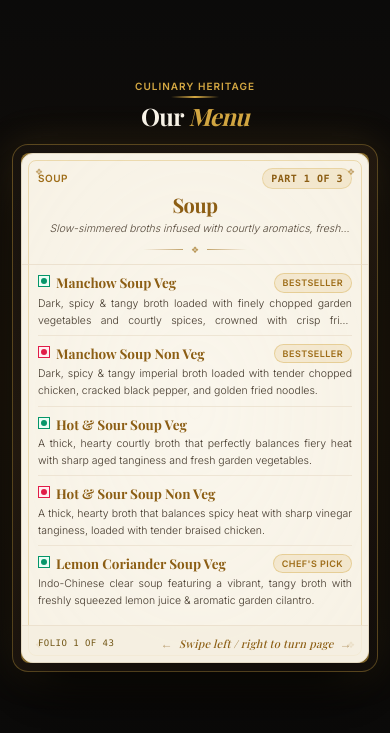
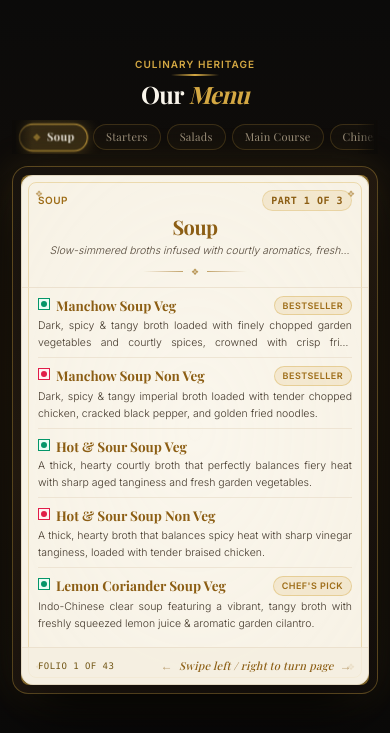
Before and after one commit to ronit0000/Mehfil_Cafe, a React (Vite) app: page / in a window 390 px wide. Shown: the part 2911-3644 px from the top of the page. Built offline with nearby package versions, Linux system fonts and the light colour scheme; a web font is replaced by a local one.

Commit message:
feat(menu): add royal category quick-jump buttons and smooth navigation

```diff
--- a/src/components/Menu.jsx
+++ b/src/components/Menu.jsx
@@ -1,5 +1,5 @@
 // src/components/Menu.jsx
-import { useState, useRef, useMemo } from 'react';
+import { useState, useRef, useMemo, useEffect } from 'react';
 import { motion, AnimatePresence, useInView } from 'framer-motion';
 import { menuPages } from '../data/menuData';
 
@@ -50,9 +50,30 @@ function RoyalBadge({ text }) {
   );
 }
 
+// Curated button labels for the quick-jump ribbon
+const categoryButtons = [
+  { title: 'Soup',                      label: 'Soup' },
+  { title: 'Starters And Appetizers',   label: 'Starters' },
+  { title: 'Salads',                    label: 'Salads' },
+  { title: 'Main Course Indian',        label: 'Main Course' },
+  { title: 'Chinese Rice And Noodles',  label: 'Chinese' },
+  { title: 'Grilled',                   label: 'Grilled' },
+  { title: 'Rice And Biriyani',         label: 'Biryani & Rice' },
+  { title: 'Dal',                       label: 'Dal' },
+  { title: 'Burgers',                   label: 'Burgers' },
+  { title: 'Pizza',                     label: 'Pizza' },
+  { title: 'Sandwich',                  label: 'Sandwich' },
+  { title: 'Pasta',                     label: 'Pasta' },
+  { title: 'Dessert',                   label: 'Dessert' },
+  { title: 'BEVERAGES',                 label: 'Beverages' },
+  { title: 'Indian Breads',             label: 'Breads' },
+  { title: 'Sides',                     label: 'Sides' },
+];
+
 export default function Menu() {
   const sectionRef = useRef(null);
   const inView = useInView(sectionRef, { once: true, margin: '-60px' });
+  const categoryBarRef = useRef(null);
 
   // Chunk items into clean folios of at most 5 items per page.
   // This completely eliminates internal vertical scrolling, ensuring the user is NEVER trapped
@@ -76,12 +97,49 @@ export default function Menu() {
     return list;
   }, []);
 
+  // Precompute the starting folio index for each category
+  const categoryStartIndices = useMemo(() => {
+    const map = {};
+    folios.forEach((folio, idx) => {
+      if (map[folio.categoryTitle] === undefined) {
+        map[folio.categoryTitle] = idx;
+      }
+    });
+    return map;
+  }, [folios]);
+
   const totalPages = folios.length;
   const [currentPage, setCurrentPage] = useState(0);
   const [flipDirection, setFlipDirection] = useState(1);
 
   const touchStartX = useRef(0);
   const touchStartY = useRef(0);
+
+  // Active category title for styling the buttons
+  const activeCategoryTitle = folios[currentPage]?.categoryTitle;
+
+  // Jump directly to the first page of any category
+  const jumpToCategory = (catTitle) => {
+    const targetIndex = categoryStartIndices[catTitle];
+    if (targetIndex !== undefined && targetIndex !== currentPage) {
+      setFlipDirection(targetIndex > currentPage ? 1 : -1);
+      setCurrentPage(targetIndex);
+    }
+  };
+
+  // Keep active button scrolled into center of the ribbon
+  useEffect(() => {
+    if (!activeCategoryTitle || !categoryBarRef.current) return;
+    const btnId = `cat-btn-${activeCategoryTitle.replace(/\s+/g, '-')}`;
+    const btnEl = document.getElementById(btnId);
+    if (btnEl) {
+      btnEl.scrollIntoView({
+        behavior: 'smooth',
+        block: 'nearest',
+        inline: 'center',
+      });
+    }
+  }, [activeCategoryTitle]);
 
   // Turn forward (swipe left / drag left)
   const turnNext = () => {
@@ -110,8 +168,7 @@ export default function Menu() {
     const diffY = touchStartY.current - e.changedTouches[0].clientY;
 
     // Detect horizontal swipe gesture:
-    // Only turn pages if the swipe is predominantly horizontal (at least 1.5x more horizontal than vertical)
-    // This allows the user to scroll the website vertically without accidentally flipping pages!
+    // Only turn pages if the swipe is predominantly horizontal
     if (Math.abs(diffX) > Math.abs(diffY) * 1.4 && Math.abs(diffX) > 35) {
       if (diffX > 0) {
         turnNext();
@@ -186,7 +243,7 @@ export default function Menu() {
           initial={{ opacity: 0, y: 15 }}
           animate={inView ? { opacity: 1, y: 0 } : {}}
           transition={{ duration: 0.6, ease: [0.22, 1, 0.36, 1] }}
-          className="text-center mb-3 sm:mb-5 shrink-0"
+          className="text-center mb-2.5 sm:mb-4 shrink-0"
         >
           <p className="text-[10px] sm:text-xs font-semibold tracking-widest uppercase text-[#D4A843]">
             Culinary Heritage
@@ -196,6 +253,39 @@ export default function Menu() {
             Our <span className="italic text-[#D4A843]">Menu</span>
           </h2>
         </motion.div>
+
+        {/* ATTRACTIVE BLENDED ROYAL CATEGORY QUICK-JUMP RIBBON */}
+        <div className="w-full max-w-2xl lg:max-w-3xl mx-auto mb-3 sm:mb-4.5 px-1 relative shrink-0">
+          {/* Subtle gradient edge fades for smooth horizontal scrolling cue */}
+          <div className="absolute left-0 top-0 bottom-0 w-5 bg-gradient-to-r from-[#0D0B08] to-transparent pointer-events-none z-10 sm:hidden" />
+          <div className="absolute right-0 top-0 bottom-0 w-5 bg-gradient-to-l from-[#0D0B08] to-transparent pointer-events-none z-10 sm:hidden" />
+
+          <div
+            ref={categoryBarRef}
+            className="flex items-center gap-1.5 sm:gap-2 overflow-x-auto no-scrollbar py-1 px-1 scroll-smooth"
+            style={{ touchAction: 'pan-x' }}
+          >
+            {categoryButtons.map((cat) => {
+              const isActive = activeCategoryTitle === cat.title;
+              return (
+                <button
+                  key={cat.title}
+                  id={`cat-btn-${cat.title.replace(/\s+/g, '-')}`}
+                  type="button"
+                  onClick={() => jumpToCategory(cat.title)}
+                  className={`px-3 sm:px-3.5 py-1 sm:py-1.5 rounded-full text-[11px] sm:text-xs font-serif tracking-wide transition-all duration-300 shrink-0 flex items-center gap-1.5 cursor-pointer backdrop-blur-md ${
+                    isActive
+                      ? 'bg-[#D4A843]/20 text-[#FAF6EC] border border-[#D4A843] shadow-[0_0_15px_rgba(212,168,67,0.35)] font-semibold scale-[1.03]'
+                      : 'bg-[#18130E]/70 text-[#D4C4A8]/70 border border-[#D4A843]/20 hover:border-[#D4A843]/50 hover:text-[#FAF6EC] hover:bg-[#221A12]'
+                  }`}
+                >
+                  {isActive && <span className="text-[9px] text-[#D4A843] animate-pulse">❖</span>}
+                  <span>{cat.label}</span>
+                </button>
+              );
+            })}
+          </div>
+        </div>
 
         {/* 3D ROYAL FOLIO CASING
             touch-action: pan-y enables smooth native browser window scrolling on mobile vertical drag! */}
@@ -218,7 +308,7 @@ export default function Menu() {
             <div className="absolute bottom-2 left-2 sm:bottom-3 sm:left-3 w-5 sm:w-7 h-5 sm:h-7 border-b-2 border-l-2 border-[#D4A843]/60 rounded-bl-lg pointer-events-none" />
             <div className="absolute bottom-2 right-2 sm:bottom-3 sm:right-3 w-5 sm:w-7 h-5 sm:h-7 border-b-2 border-r-2 border-[#D4A843]/60 rounded-br-lg pointer-events-none" />
 
-            {/* Animated Royal Folio Page (Single page on PC & mobile, strictly zero internal scroll trap) */}
+            {/* Animated Royal Folio Page */}
             <AnimatePresence mode="wait" custom={flipDirection}>
               <motion.div
                 key={`page-${currentPage}`}
@@ -231,7 +321,6 @@ export default function Menu() {
                 dragConstraints={{ left: 0, right: 0 }}
                 dragElastic={0.15}
                 onDragEnd={handleDragEnd}
-                /* Fits 5 items perfectly without any vertical overflow or inner scrollbar */
                 className="bg-[#FAF6EC] rounded-xl sm:rounded-2xl overflow-hidden shadow-2xl relative border border-[#E3D9C3] flex flex-col justify-between h-[510px] sm:h-[570px] md:h-[620px]"
                 style={{
                   transformStyle: 'preserve-3d',
```
